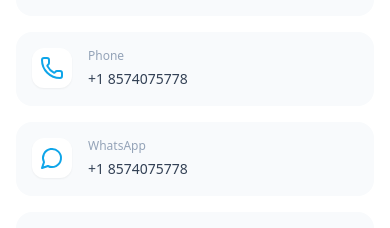
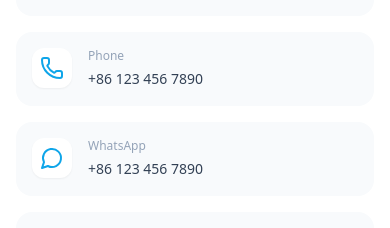
Before and after one commit to jiayu1123/nordicsand-toys, a React (Vite) app: page /Contact in a window 390 px wide. Shown: the part 526-754 px from the top of the page. Built offline with nearby package versions, Linux system fonts and the light colour scheme; no server answers.

Commit message:
Update contact phone number in footer
Co-authored-by: jiayu1123 <130622950+jiayu1123@users.noreply.github.com>

```diff
--- a/src/pages/Contact.jsx
+++ b/src/pages/Contact.jsx
@@ -13,7 +13,7 @@ import { useQuery } from "@tanstack/react-query";
 const DEFAULTS = {
   section_title: "Get in Touch",
   email: "info@shoreplay.com",
-  phone: "+1 8574075778",
+  phone: "+86 123 456 7890",
   whatsapp: "861234567890",
   address: "Shantou, Guangdong, China 515000",
   working_hours: "Mon–Fri, 9:00 AM – 6:00 PM (GMT+8)",
```
